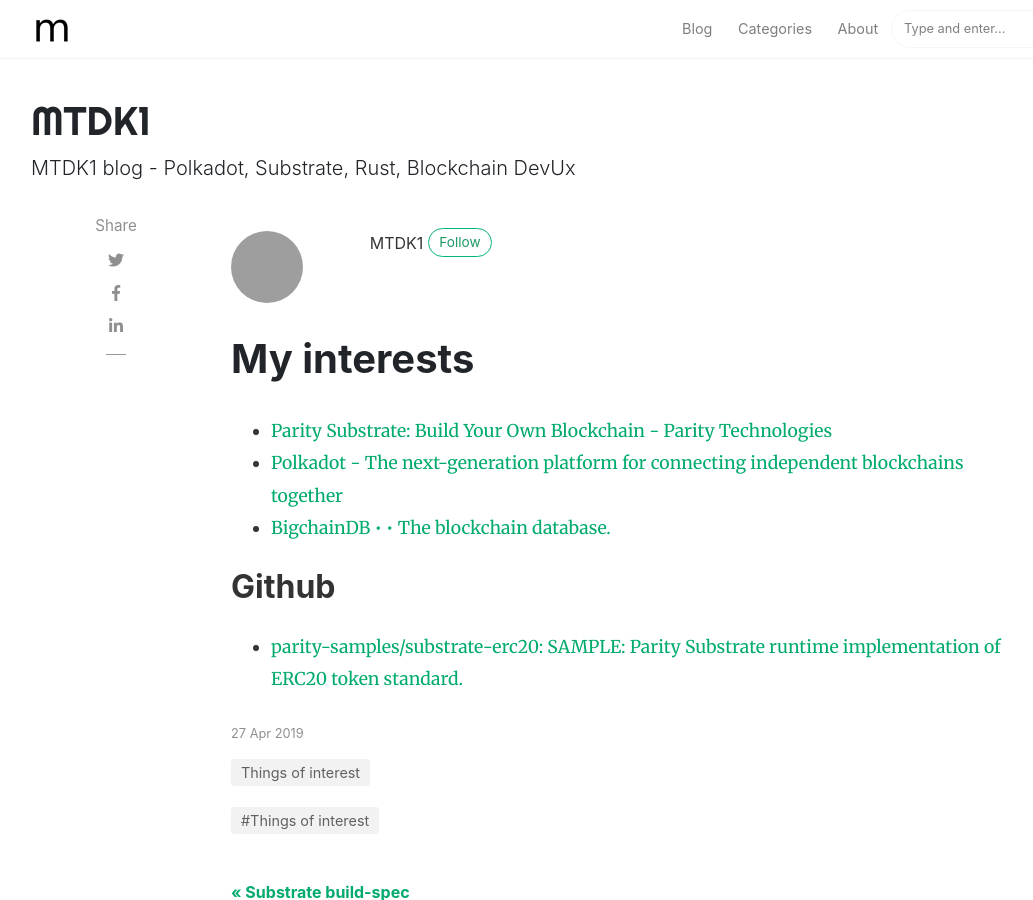
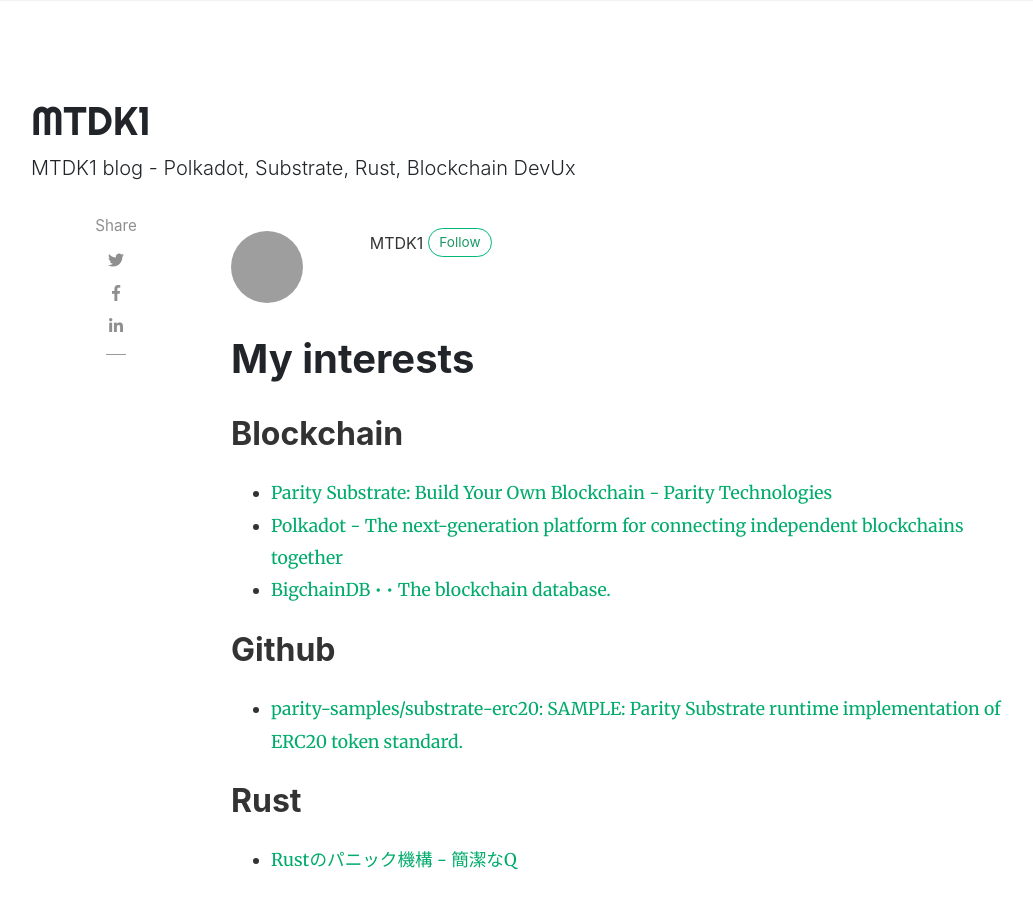
Before and after one commit to MTDK1/study_group, a Jekyll site: the page built from _posts/2019-04-27-my-interests.md, in a window 1280 px wide and 900 px high. Shown: the whole window, without its empty margins (54-1087 px from the left). Built offline with Jekyll 4.4.1, drawn with Linux system fonts in a browser that asks for light colours; nearby versions of some CDN libraries; comment, search, counter and statistics services are not loaded; grey boxes are pictures that could not be loaded.

Commit message:
add link

```diff
--- a/_posts/2019-04-27-my-interests.md
+++ b/_posts/2019-04-27-my-interests.md
@@ -9,6 +9,8 @@ featured: false
 hidden: true
 ---
 
+## Blockchain
+
 - [Parity Substrate: Build Your Own Blockchain - Parity Technologies](https://www.parity.io/substrate/)
 - [Polkadot - The next-generation platform for connecting independent blockchains together](https://polkadot.network/)
 - [BigchainDB • • The blockchain database.](https://www.bigchaindb.com/)
@@ -16,3 +18,7 @@ hidden: true
 ## Github
 
 - [parity-samples/substrate-erc20: SAMPLE: Parity Substrate runtime implementation of ERC20 token standard.](https://github.com/parity-samples/substrate-erc20)
+
+## Rust
+
+- [Rustのパニック機構 - 簡潔なQ](https://qnighy.hatenablog.com/entry/2018/02/18/223000)
```
